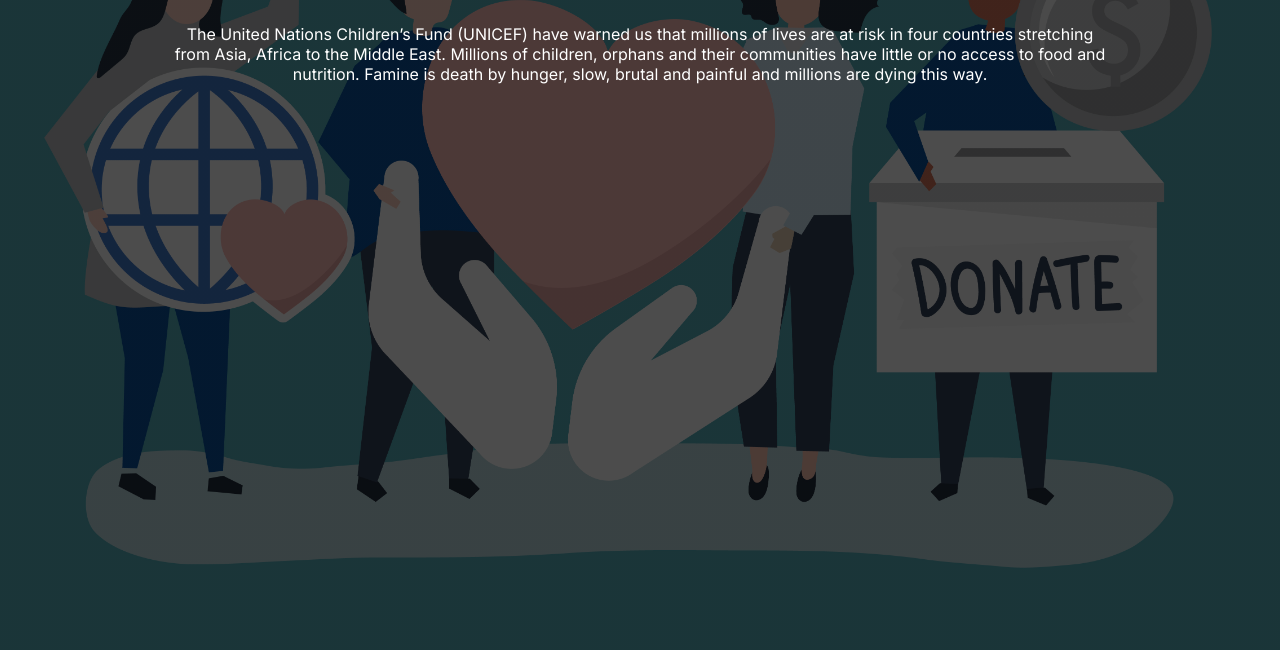
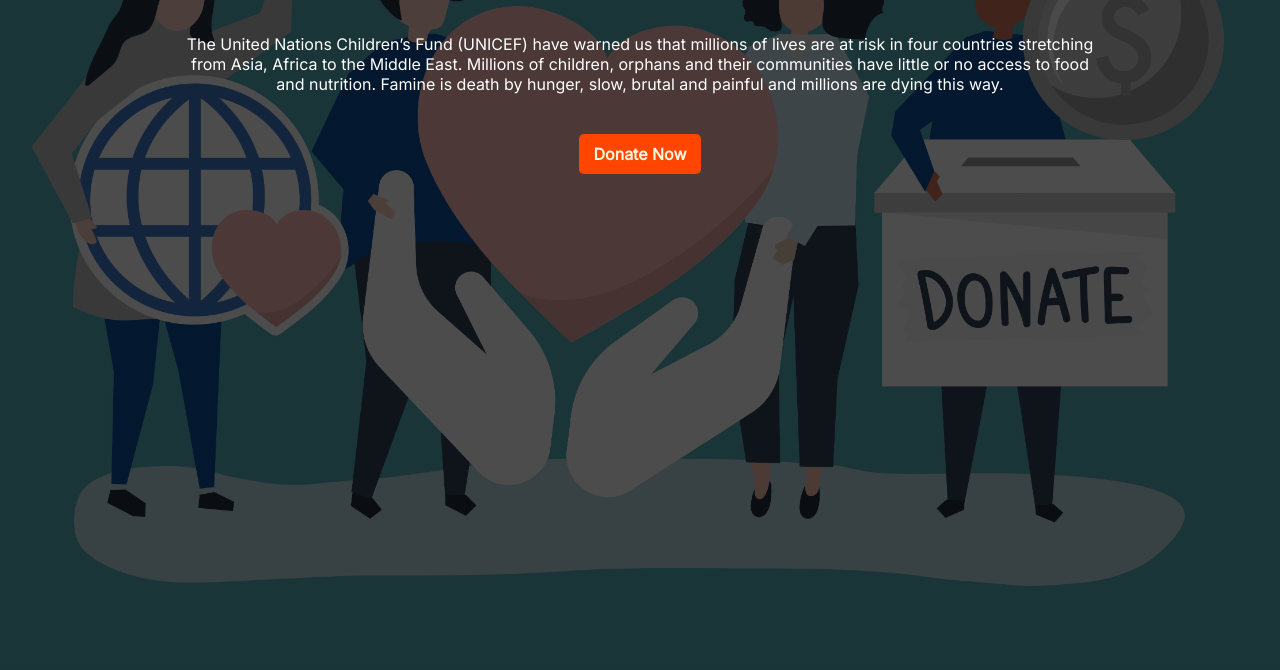
Before and after one commit to mehedihasanmiju/Donation_Website, a plain HTML site: page index.html in a window 1280 px wide. Shown: the part 290-960 px from the top of the page. Drawn offline with Linux system fonts and the light colour scheme.

Commit message:
First Section done

```diff
--- a/index.html
+++ b/index.html
@@ -16,6 +16,7 @@
             <h1>Let’s Help Those Who Are <br>
                 <span>More In Need</span></h1>
                 <p id="first_section_para1">The United Nations Children’s Fund (UNICEF) have warned us that millions of lives are at risk in four countries stretching from Asia, Africa to the Middle East. Millions of children, orphans and their communities have little or no access to food and nutrition. Famine is death by hunger, slow, brutal and painful and millions are dying this way. </p>
+                <a class="link_Button" target="_blank" href="https://www.saveanorphan.org/news/stories/faminecrisis/">Donate Now</a>
         </div>
     </section>
 </body>
--- a/style.css
+++ b/style.css
@@ -8,13 +8,14 @@
 
 .first_section{
     text-align: center;
-    padding: 70px;
+    padding: 80px;
     color: white;
 
 }
 #first_section_para1{
     margin-right: 100px;
     margin-left: 100px;
+    margin-bottom: 50px;
 }
 .top_banner{
     background-image: linear-gradient(rgba(0,0,0,0.7),rgba(0,0,0,0.7)), url(asset/image/d1.jpg);
@@ -23,3 +24,15 @@
     background-position: center;
     background-size: cover;
 }
+
+.link_Button{
+    text-decoration: none;
+    background-color: orangered;
+    color: beige;
+    font-weight: 700;
+    margin-top: 50px;
+    margin-bottom: 50px;
+    padding: 10px 15px;
+    border-radius: 5px;
+
+}
```
